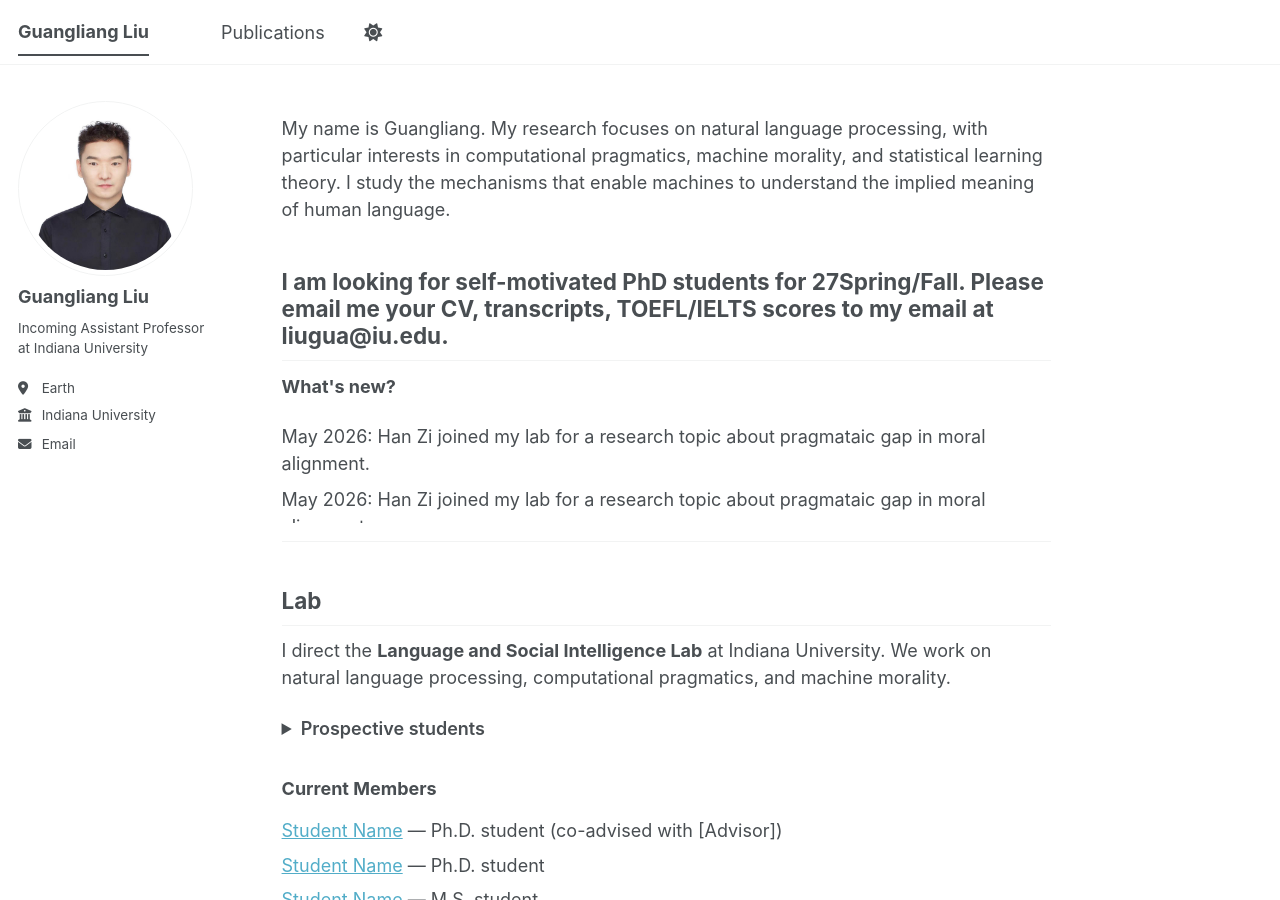
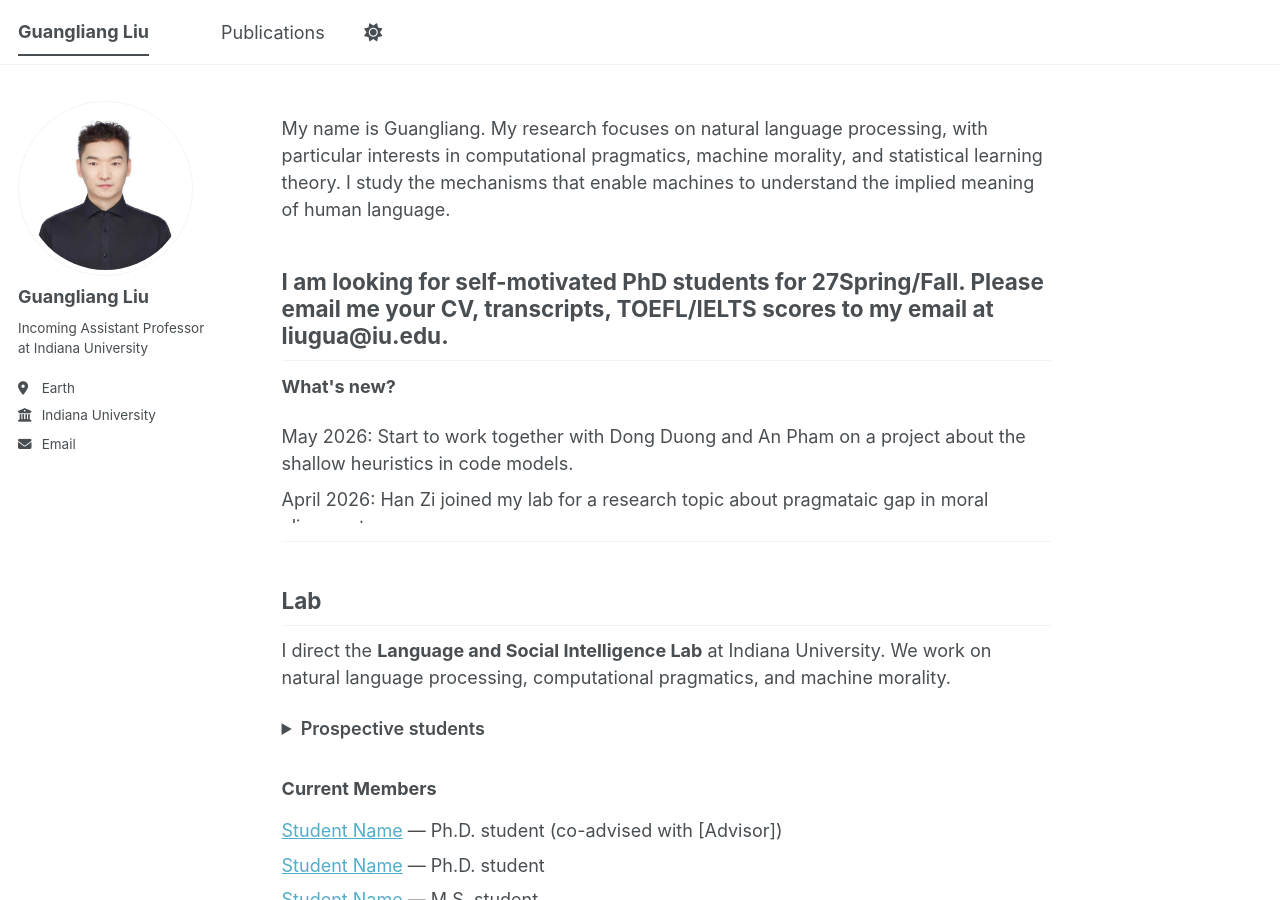
Before and after one commit to guangliang-nlp/guangliang-nlp.github.io, a Jekyll site: the page built from _pages/about.md, in a window 1280 px wide and 900 px high. Built offline with Jekyll 4.4.1, drawn with Linux system fonts in a browser that asks for light colours; a script bundle is joined from its source files by our own code; library files that are not in the unit come from our copies.

Commit message:
Update about.md

```diff
--- a/_pages/about.md
+++ b/_pages/about.md
@@ -16,15 +16,8 @@ I am looking for self-motivated PhD students for 27Spring/Fall. Please email me
 <p><strong>What's new?</strong></p>
 <div style="overflow-y:auto; max-height:100px;">
   <ul style="list-style:none; padding:0; margin:0;">
-    <li>May 2026: Han Zi joined my lab for a research topic about pragmataic gap in moral alignment.</li>
-    <li>May 2026: Han Zi joined my lab for a research topic about pragmataic gap in moral alignment.</li>
-    <li>May 2026: Han Zi joined my lab for a research topic about pragmataic gap in moral alignment.</li>
-    <li>May 2026: Han Zi joined my lab for a research topic about pragmataic gap in moral alignment.</li>
-    <li>May 2026: Han Zi joined my lab for a research topic about pragmataic gap in moral alignment.</li>
-    <li>May 2026: Han Zi joined my lab for a research topic about pragmataic gap in moral alignment.</li>
-    <li>May 2026: Han Zi joined my lab for a research topic about pragmataic gap in moral alignment.</li>
-    <li>May 2026: Han Zi joined my lab for a research topic about pragmataic gap in moral alignment.</li>
-    <li>May 2026: Han Zi joined my lab for a research topic about pragmataic gap in moral alignment.</li>
+    <li>May 2026: Start to work together with Dong Duong and An Pham on a project about the shallow heuristics in code models.</li>
+    <li>April 2026: Han Zi joined my lab for a research topic about pragmataic gap in moral alignment.</li>
   </ul>
 </div>
 </section>
```
